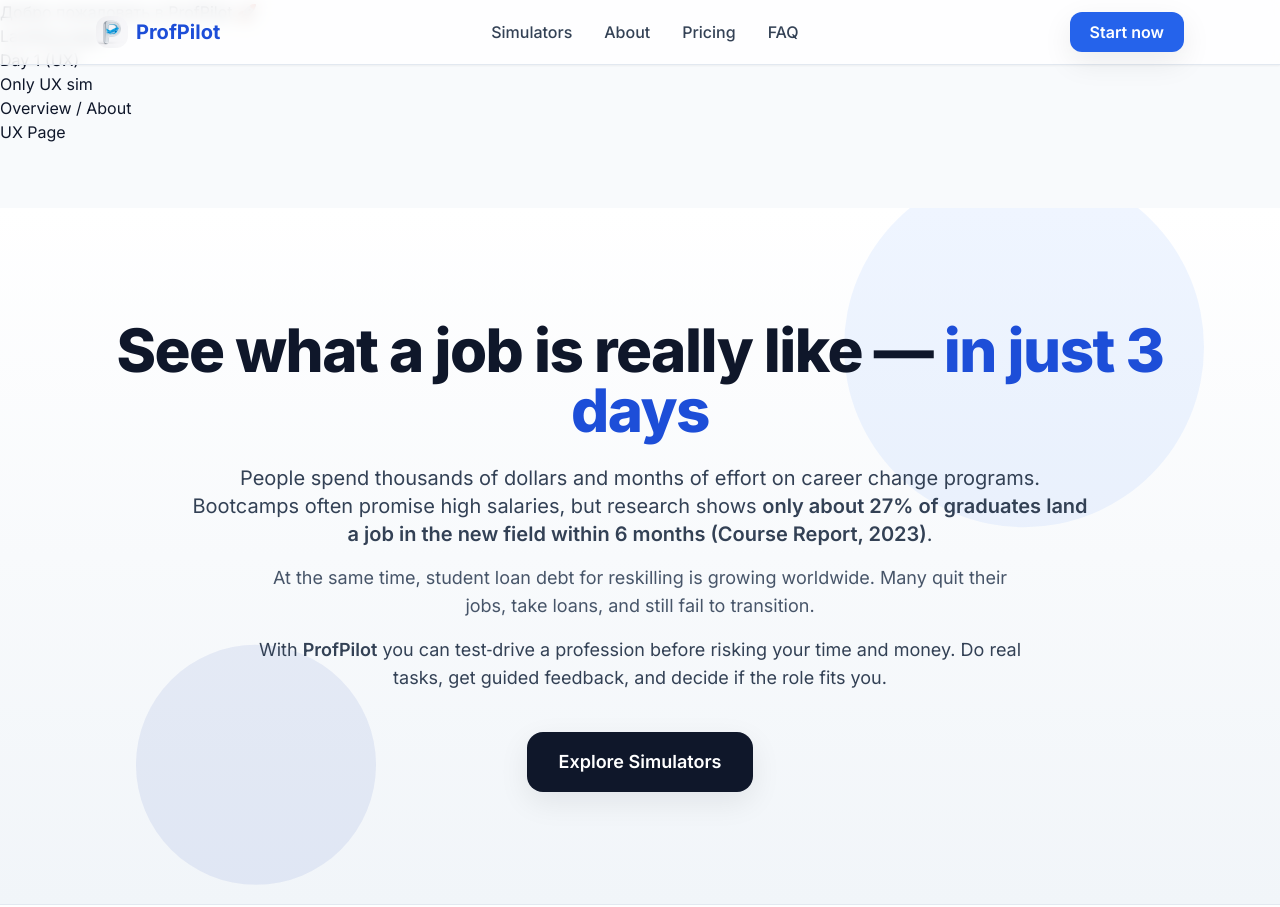
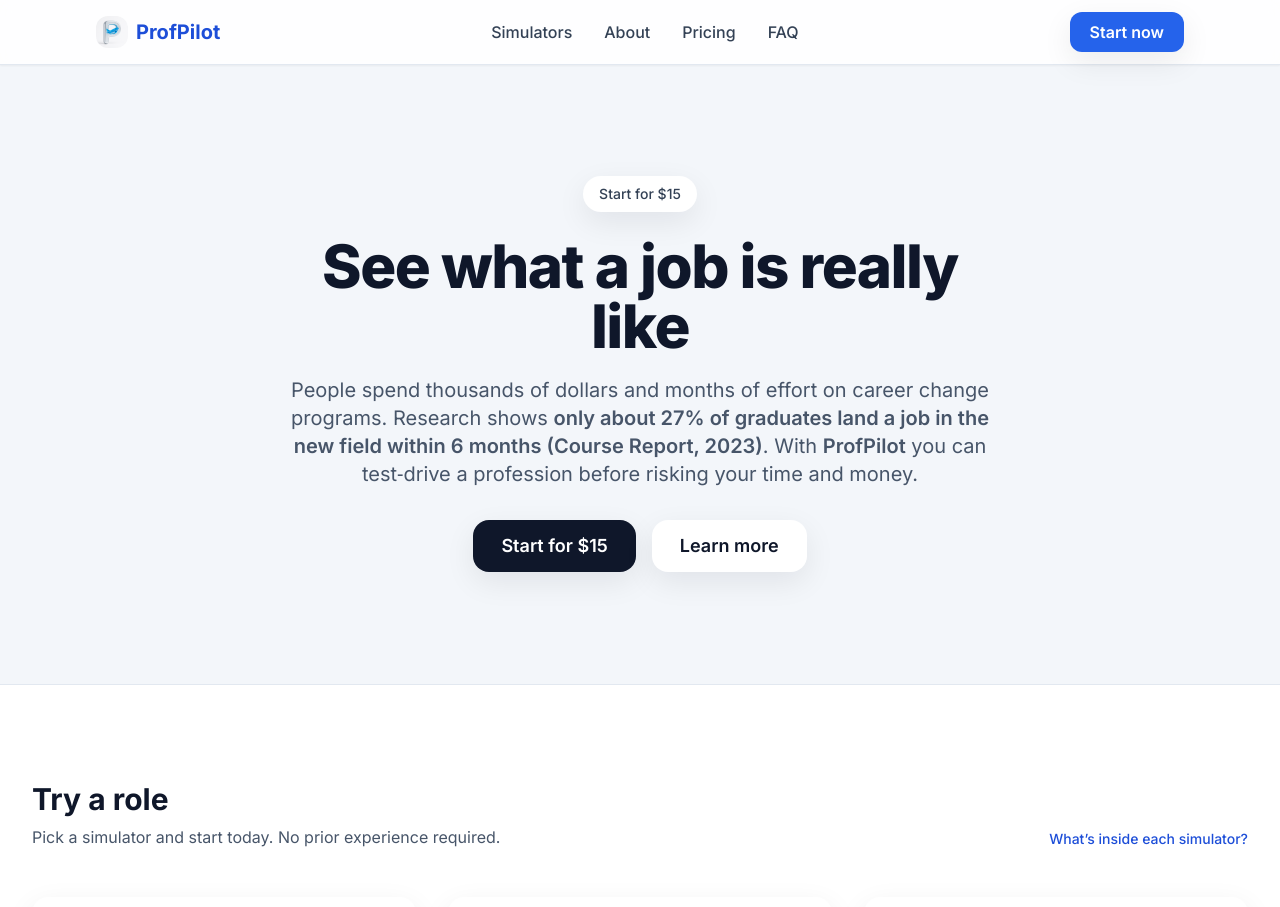
Before and after one commit to Leravalerun/profpiloteng, a plain HTML site: page index.html in a window 1280 px wide. Shown: the top 907 px of the page. Drawn offline with nearby package versions, Linux system fonts and the light colour scheme.

Commit message:
Update index.html

```diff
--- a/index.html
+++ b/index.html
@@ -1,20 +1,4 @@
 <!doctype html>
-<html>
-  <head>
-    <meta charset="utf-8" />
-    <title>ProfPilot</title>
-  </head>
-  <body>
-    <h1>Добро пожаловать в ProfPilot 🚀</h1>
-    <ul>
-      <li><a href="career_simulator_landing_index.html">Landing page</a></li>
-      <li><a href="ux_designer_simulator_day1">Day 1 (UX)</a></li>
-      <li><a href="ux_designer_simulator_only_ux_sim.html">Only UX sim</a></li>
-      <li><a href="ux_designer_simulator_overview_ux_about.html">Overview / About</a></li>
-      <li><a href="ux_designer_simulator_page_ux.html">UX Page</a></li>
-    </ul>
-  </body>
-
 <html lang="en">
 <head>
   <meta charset="utf-8" />
@@ -62,7 +46,6 @@
   <header class="fixed top-0 w-full z-20 backdrop-blur border-b border-slate-200 bg-white/80 transition-all shadow-sm">
     <div class="mx-auto max-w-6xl flex items-center justify-between px-4 sm:px-6 lg:px-8 h-16">
       <a href="/" class="flex items-center gap-2 text-xl font-bold text-brand-700">
-        <!-- заменили бейдж CS на твой логотип -->
         <img src="logo.png" alt="ProfPilot logo" class="h-8 w-8 rounded-xl object-contain" />
         ProfPilot
       </a>
@@ -75,59 +58,26 @@
       <a href="#roles" class="hidden sm:inline-block rounded-xl bg-brand-600 text-white px-5 py-2 font-semibold shadow-soft hover:bg-brand-700 transition">Start now</a>
     </div>
   </header>
-  <div class="h-16"></div><!-- Spacer for fixed navbar -->
+  <div class="h-16"></div><!-- spacer for fixed navbar -->
 
-  <!-- Hero / Intro -->
-  <section class="relative py-20 sm:py-28 bg-gradient-to-b from-white via-slate-50 to-slate-100 border-b border-slate-200 overflow-hidden">
-    <div aria-hidden="true" class="absolute inset-0 pointer-events-none w-full h-full z-0 overflow-hidden">
-      <svg width="100%" height="100%" fill="none">
-        <circle cx="80%" cy="20%" r="180" fill="#3b82f615"/>
-        <circle cx="20%" cy="80%" r="120" fill="#1e40af15"/>
-      </svg>
-    </div>
-    <div class="mx-auto max-w-6xl px-4 sm:px-6 lg:px-8 text-center relative z-10">
-      <h1 class="text-5xl sm:text-6xl font-extrabold tracking-tight leading-tight">
-        See what a job is really like — <span class="text-brand-700">in just 3 days</span>
+  <!-- HERO (restyled minimal) -->
+  <section class="relative py-24 sm:py-28 bg-slate-100/70 border-b border-slate-200">
+    <div class="mx-auto max-w-3xl px-4 sm:px-6 lg:px-8 text-center">
+      <div class="inline-flex items-center gap-2 rounded-full bg-white shadow-soft px-4 py-2 text-sm font-medium text-slate-700">
+        Start for $15
+      </div>
+      <h1 class="mt-6 text-5xl sm:text-6xl font-extrabold tracking-tight leading-tight">
+        See what a job is really like
       </h1>
-      <p class="mt-6 text-xl text-slate-700 max-w-4xl mx-auto">
-        People spend thousands of dollars and months of effort on career change programs. Bootcamps often promise high salaries, but research shows <span class="font-semibold">only about 27% of graduates land a job in the new field within 6 months (Course Report, 2023)</span>.
+      <p class="mt-5 text-lg sm:text-xl text-slate-600">
+        People spend thousands of dollars and months of effort on career change programs. Research shows
+        <span class="font-semibold">only about 27% of graduates land a job in the new field within 6 months (Course Report, 2023)</span>.
+        With <span class="font-semibold">ProfPilot</span> you can test‑drive a profession before risking your time and money.
       </p>
-      <p class="mt-4 text-lg text-slate-600 max-w-3xl mx-auto">
-        At the same time, student loan debt for reskilling is growing worldwide. Many quit their jobs, take loans, and still fail to transition.
-      </p>
-      <p class="mt-4 text-lg text-slate-700 max-w-3xl mx-auto">
-        With <span class="font-semibold">ProfPilot</span> you can test‑drive a profession before risking your time and money. Do real tasks, get guided feedback, and decide if the role fits you.
-      </p>
-      <div class="mt-10 flex justify-center">
-        <a href="#roles" class="rounded-2xl bg-slate-900 text-white px-8 py-4 text-lg font-semibold shadow-soft hover:bg-slate-800 transition">Explore Simulators</a>
+      <div class="mt-8 flex items-center justify-center gap-4">
+        <a href="#roles" class="rounded-2xl bg-slate-900 text-white px-7 py-3 text-base sm:text-lg font-semibold shadow-soft hover:bg-slate-800 transition">Start for $15</a>
+        <a href="#about" class="rounded-2xl bg-white text-slate-900 px-7 py-3 text-base sm:text-lg font-semibold shadow-soft hover:bg-slate-100 transition">Learn more</a>
       </div>
-
-      <!-- Quick Quiz — УДАЛЕНО по твоей просьбе -->
-      <!--
-      <div class="mt-10">
-        <div class="max-w-xl mx-auto bg-white/70 backdrop-blur rounded-2xl shadow-soft p-6">
-          <div class="text-lg font-semibold mb-4 text-slate-900">Какую профессию вы бы попробовали первой?</div>
-          <form id="quiz" class="flex flex-col gap-4">
-            <label><input type="radio" name="role" value="UX Designer" class="mr-2"> UX Designer</label>
-            <label><input type="radio" name="role" value="Corporate Lawyer" class="mr-2"> Corporate Lawyer</label>
-            <label><input type="radio" name="role" value="Other" class="mr-2"> Другая профессия</label>
-            <button type="button" onclick="submitQuiz()" class="mt-4 rounded-xl bg-brand-600 text-white px-4 py-2 font-medium hover:bg-brand-700">Ответить</button>
-          </form>
-          <div id="quiz-result" class="mt-4 text-brand-700 font-medium hidden"></div>
-        </div>
-      </div>
-      <script>
-        function submitQuiz() {
-          const value = document.querySelector('input[name="role"]:checked');
-          if (value) {
-            document.getElementById('quiz-result').textContent = value.value === 'Other'
-              ? 'Расскажите нам о вашей мечте в форме ниже!'
-              : 'Отличный выбор! Попробуйте себя в профессии: ' + value.value + '.';
-            document.getElementById('quiz-result').classList.remove('hidden');
-          }
-        }
-      </script>
-      -->
     </div>
   </section>
 
@@ -225,7 +175,6 @@
     <div class="mx-auto max-w-7xl px-4 sm:px-6 lg:px-8 text-sm text-slate-600">
       <div class="flex flex-col md:flex-row items-start md:items-center justify-between gap-4">
         <div class="flex items-center gap-2">
-          <!-- логотип в подвале тоже обновили -->
           <img src="logo.png" alt="ProfPilot logo" class="h-8 w-8 rounded-xl object-contain" />
           <span>ProfPilot</span>
         </div>
@@ -237,6 +186,7 @@
       </div>
     </div>
   </footer>
+
   <script> document.getElementById('year').textContent = new Date().getFullYear(); </script>
 </body>
 </html>
```
